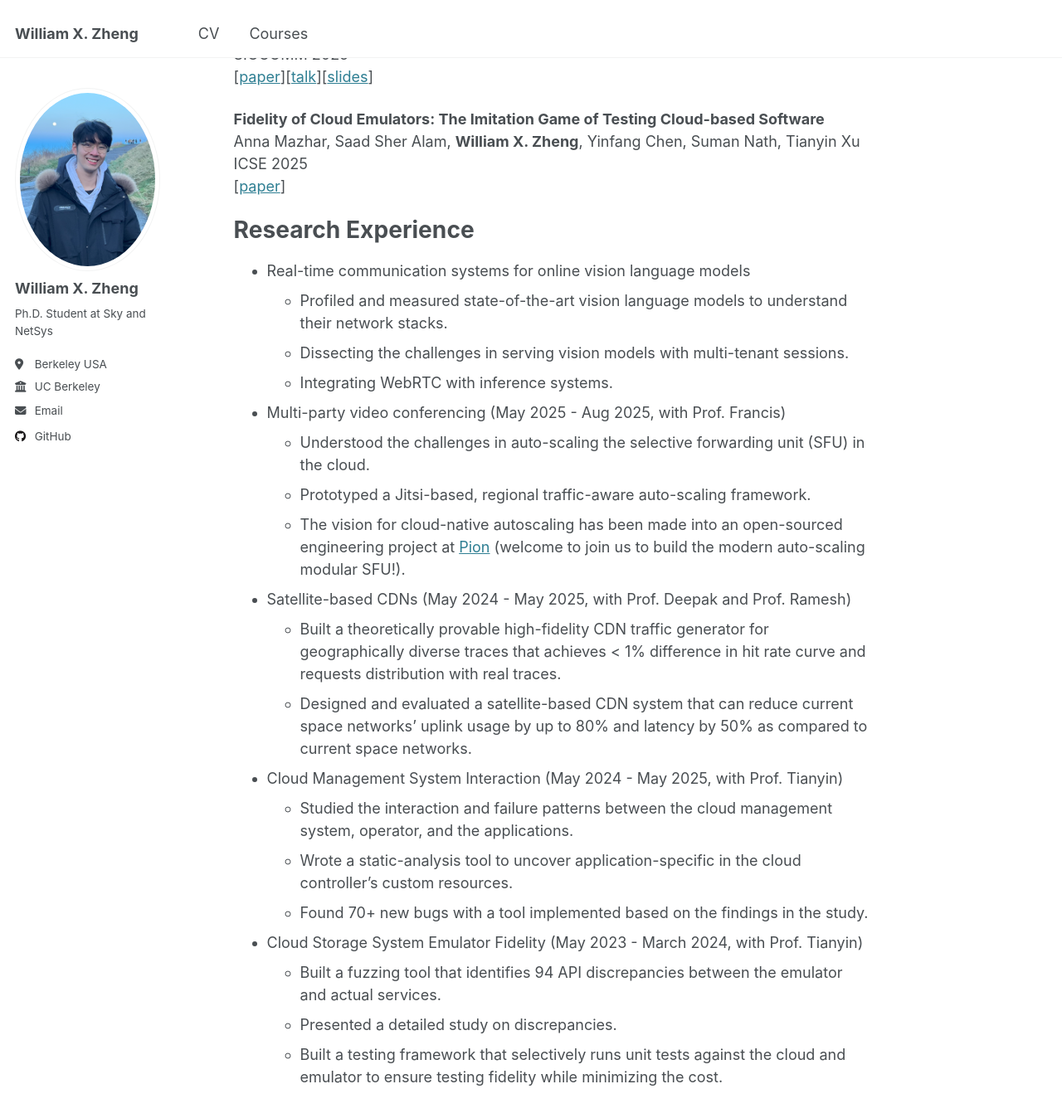
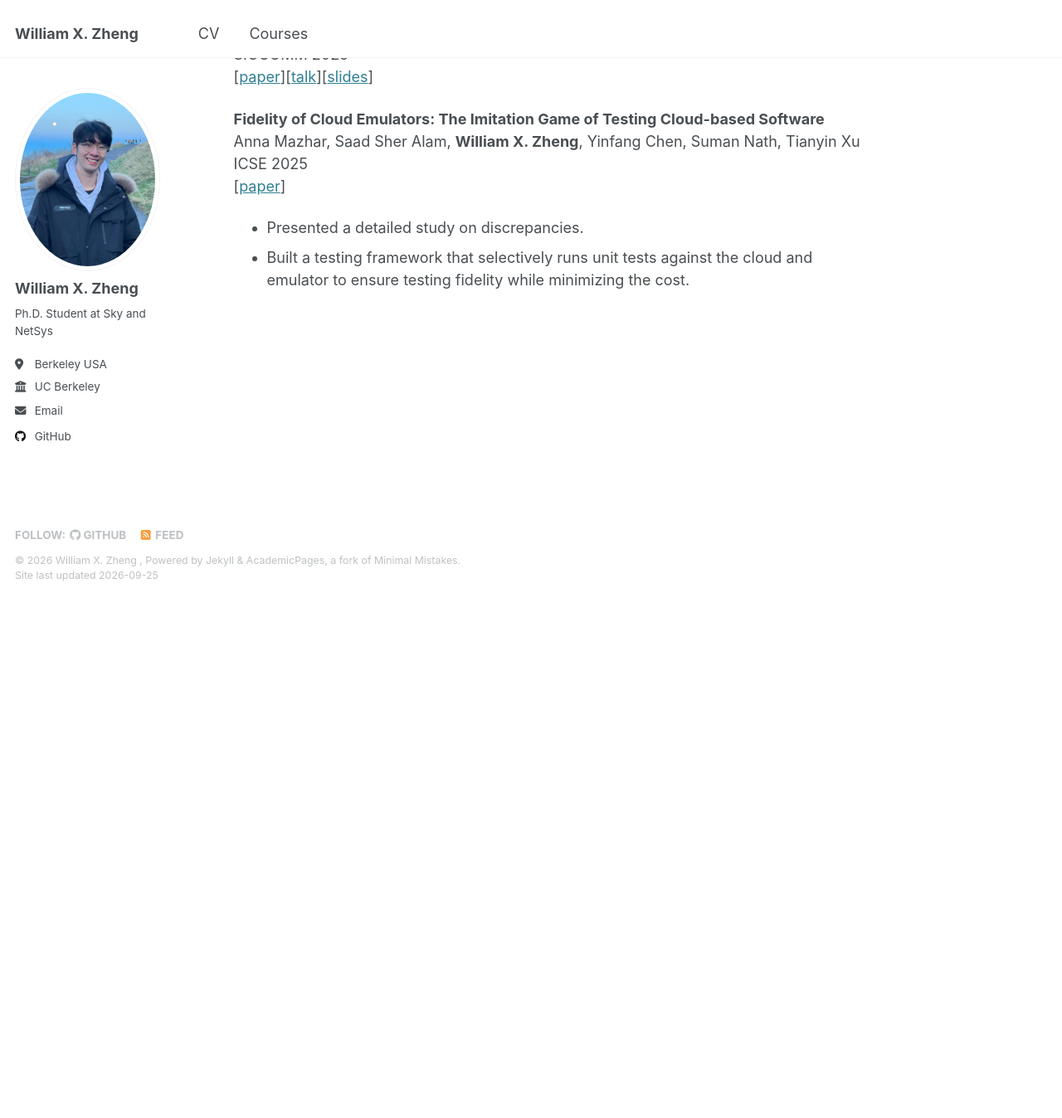
Before and after one commit to xinze-zheng/xinze-zheng.github.io, a Jekyll site: the page built from _pages/about.md, in a window 1280 px wide and 1400 px high, scrolled down 926 px. Shown: the top 1348 px of the window at 83% size. Built offline with Jekyll 4.4.1, drawn with Linux system fonts in a browser that asks for light colours; after the commit the page ends 1648 px from its top, so only the background shows below that.

Commit message:
Remove research experience section from about.md
Removed detailed descriptions of various research experiences, including real-time communication systems, multi-party video conferencing, satellite-based CDNs, cloud management system interaction, and cloud storage system emulator fidelity.

```diff
--- a/_pages/about.md
+++ b/_pages/about.md
@@ -36,24 +36,5 @@ Anna Mazhar, Saad Sher Alam, **William X. Zheng**, Yinfang Chen, Suman Nath, Tia
 ICSE 2025\\
 [[paper](https://www.microsoft.com/en-us/research/publication/fidelity-of-cloud-emulators-the-imitation-game-of-testing-cloud-based-software/)]
 
-Research Experience
-======
-* Real-time communication systems for online vision language models
-  * Profiled and measured state-of-the-art vision language models to understand their network stacks.
-  * Dissecting the challenges in serving vision models with multi-tenant sessions.
-  * Integrating WebRTC with inference systems.
-* Multi-party video conferencing (May 2025 - Aug 2025, with Prof. Francis)
-  * Understood the challenges in auto-scaling the selective forwarding unit (SFU) in the cloud.
-  * Prototyped a Jitsi-based, regional traffic-aware auto-scaling framework.
-  * The vision for cloud-native autoscaling has been made into an open-sourced engineering project at [Pion](https://github.com/pion/ion) (welcome to join us to build the modern auto-scaling modular SFU!).
-* Satellite-based CDNs (May 2024 - May 2025, with Prof. Deepak and Prof. Ramesh)
-  * Built a theoretically provable high-fidelity CDN traffic generator for geographically diverse traces that achieves < 1% difference in hit rate curve and requests distribution with real traces.
-  * Designed and evaluated a satellite-based CDN system that can reduce current space networks' uplink usage by up to 80% and latency by 50% as compared to current space networks.
-* Cloud Management System Interaction (May 2024 - May 2025, with Prof. Tianyin)
-  * Studied the interaction and failure patterns between the cloud management system, operator, and the applications.
-  * Wrote a static-analysis tool to uncover application-specific in the cloud controller's custom resources.
-  * Found 70+ new bugs with a tool implemented based on the findings in the study.
-* Cloud Storage System Emulator Fidelity (May 2023 - March 2024, with Prof. Tianyin)
-  * Built a fuzzing tool that identifies 94 API discrepancies between the emulator and actual services.
   * Presented a detailed study on discrepancies.
   * Built a testing framework that selectively runs unit tests against the  cloud and emulator to ensure testing fidelity while minimizing the cost.
```
